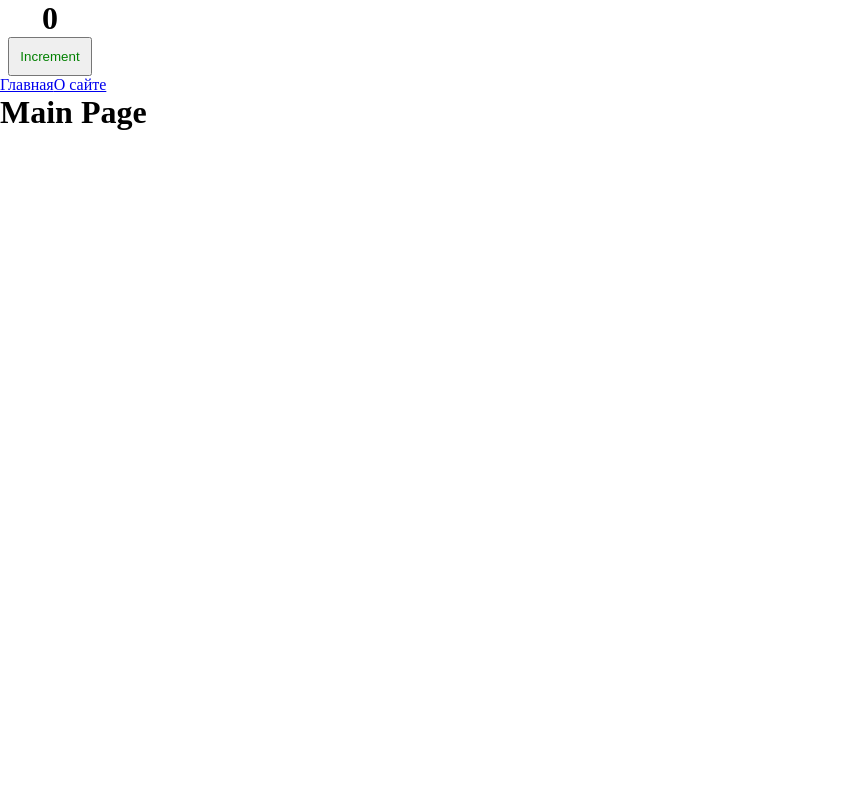
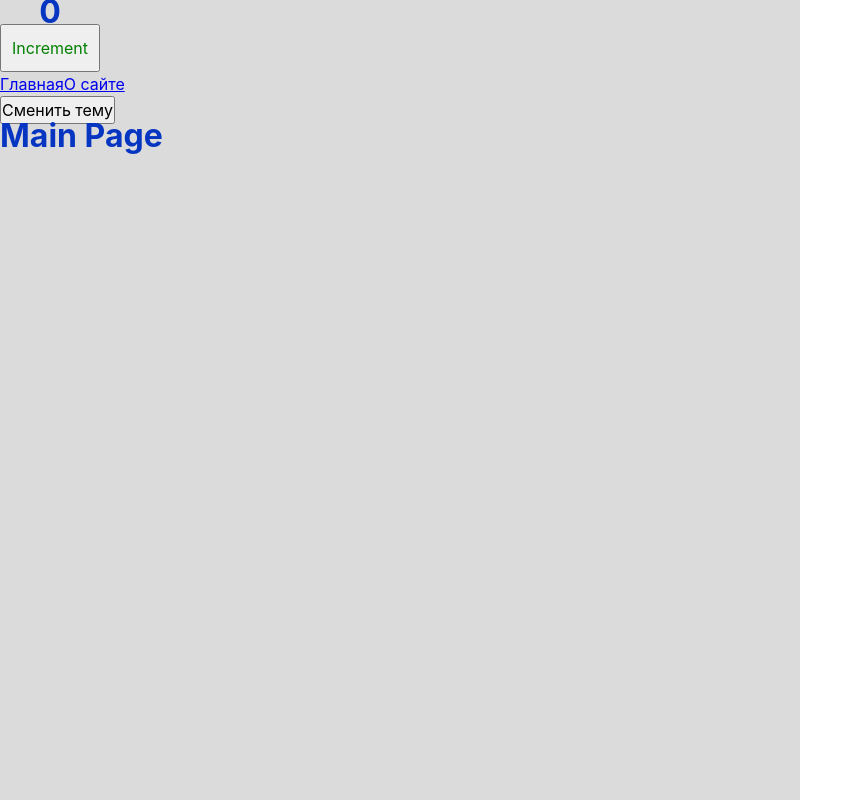
Before and after one commit to Alextxnk/React-prod-frontend-ulbitv, a React app: page / in a window 1280 px wide. Shown: the whole page, without its empty margins (0-863 px from the left). Built offline with nearby package versions, Linux system fonts and the light colour scheme.

Commit message:
add styles

```diff
--- a/src/App.tsx
+++ b/src/App.tsx
@@ -1,17 +1,31 @@
-import React, { Suspense } from 'react';
+import React, { Suspense, useState } from 'react';
 import Counter from './components/ui/Counter/Counter';
-import './index.scss';
+import './styles/index.scss';
 import { Route, Routes } from 'react-router-dom';
 import { Link } from 'react-router-dom';
 import { AboutPageAsync } from './pages/AboutPage/AboutPage.async';
 import { MainPageAsync } from './pages/MainPage/MainPage.async';
 
+export enum Theme {
+   light = 'light',
+   dark = 'dark'
+}
+
 const App = () => {
+   const [theme, setTheme] = useState<Theme>(Theme.light);
+
+   const toggleTheme = () => {
+      setTheme(theme === Theme.dark ? Theme.light : Theme.dark);
+   };
+
    return (
-      <div className='app'>
+      <div className={`app ${theme}`}>
          <Counter />
          <Link to='/'>Главная</Link>
          <Link to='/about'>О сайте</Link>
+         <div>
+            <button onClick={toggleTheme}>Сменить тему</button>
+         </div>
 
          <Suspense fallback={<div>Loading...</div>}>
             <Routes>
--- a/src/index.scss
+++ /dev/null
@@ -1,9 +0,0 @@
-* {
-   margin: 0;
-   padding: 0;
-   box-sizing: border-box;
-}
-
-.app {
-   width: 800px;
-}
--- /dev/null
+++ b/src/styles/index.scss
@@ -0,0 +1,14 @@
+@import 'reset';
+@import 'variables/global';
+@import 'themes/light';
+@import 'themes/dark';
+
+.app {
+   width: 800px;
+   font: var(--font-m);
+
+   background: var(--bg-color);
+   color: var(--primary-color);
+
+   min-height: 100vh;
+}
--- /dev/null
+++ b/src/styles/reset.scss
@@ -0,0 +1,14 @@
+* {
+   margin: 0;
+   padding: 0;
+   box-sizing: border-box;
+}
+
+input,
+button,
+textarea,
+select {
+   margin: 0;
+
+   font: inherit;
+}
--- /dev/null
+++ b/src/styles/themes/dark.scss
@@ -0,0 +1,6 @@
+.app.dark {
+   --bg-color: #0c0c5a;
+
+   --primary-color: #15b915;
+   --secondary-color: #04ff04;
+}
--- /dev/null
+++ b/src/styles/themes/light.scss
@@ -0,0 +1,6 @@
+.app.light {
+   --bg-color: #dbdbdb;
+
+   --primary-color: #0635c2;
+   --secondary-color: #0449e0;
+}
--- /dev/null
+++ b/src/styles/variables/global.scss
@@ -0,0 +1,11 @@
+:root {
+   --font-family-main: Inter, Serif;
+
+   --font-size-m: 16px;
+   --font-line-m: 24px;
+   --font-m: var(--font-size-m) / var(--font-line-m) var(--font-family-main);
+
+   --font-size-l: 24px;
+   --font-line-l: 32px;
+   --font-l: var(--font-size-l) / var(--font-line-l) var(--font-family-main);
+}
```
